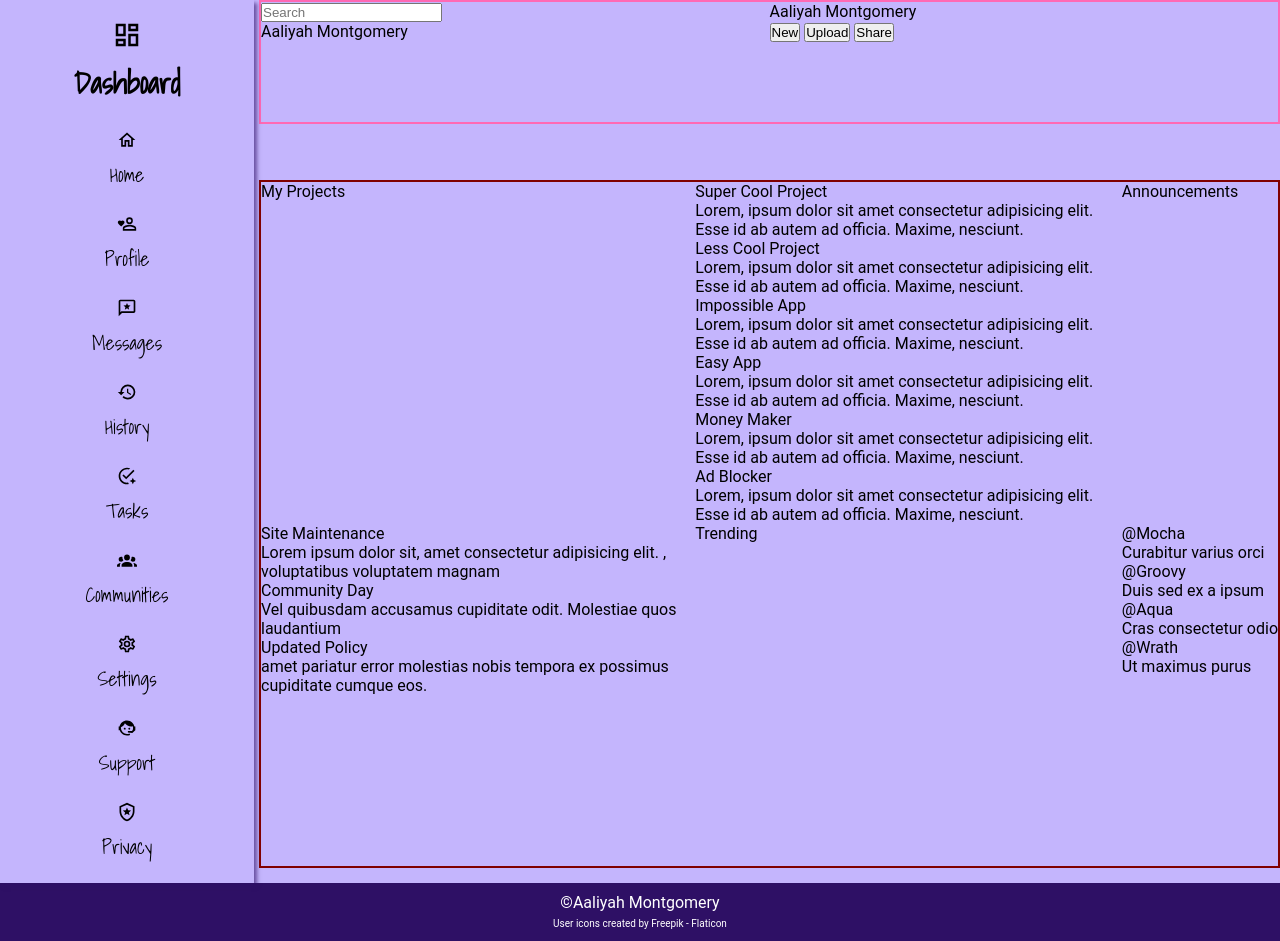
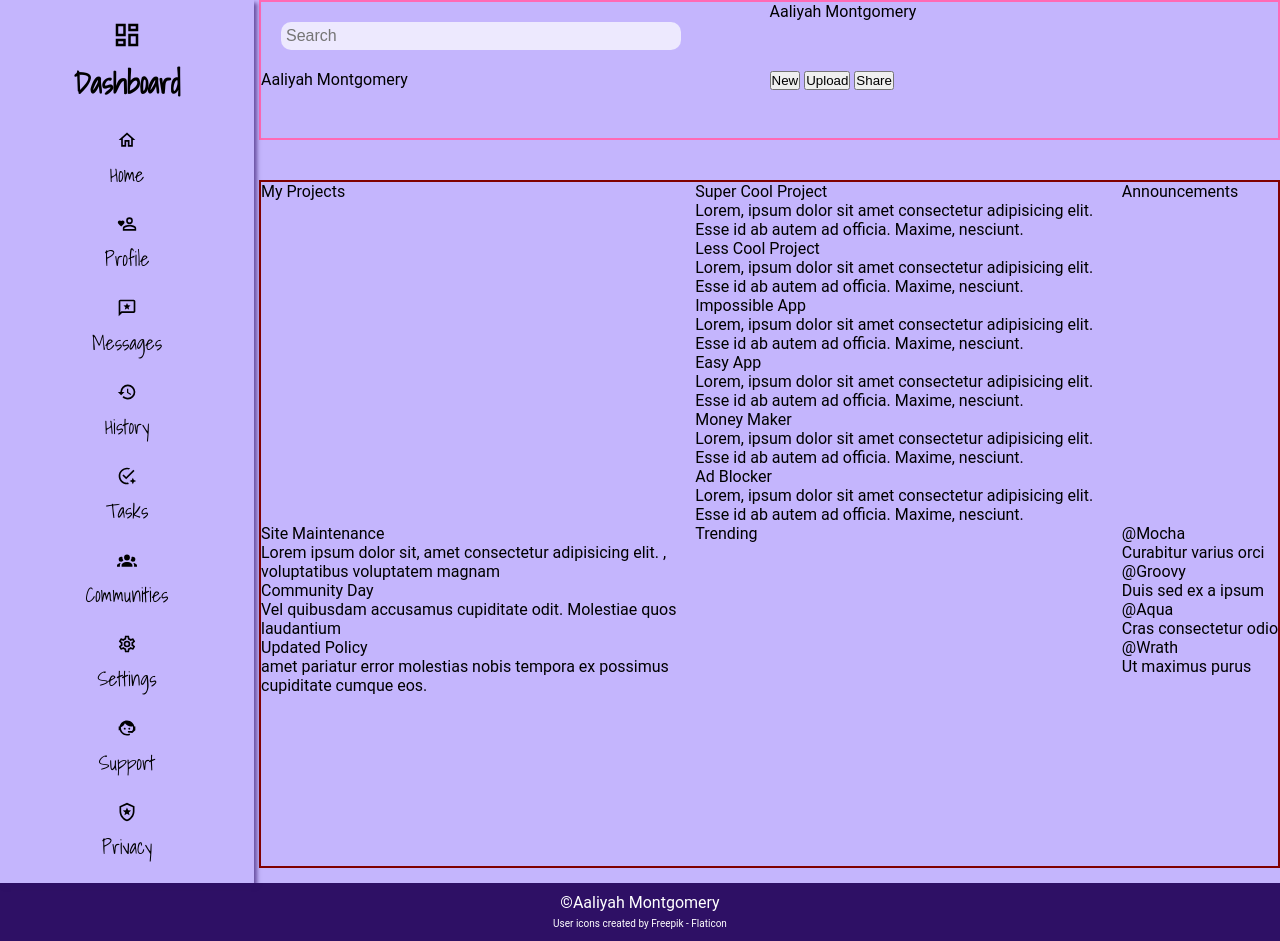
Before and after one commit to Aaliyah1699/Admin-dashboard, a plain HTML site: page index.html in a window 1280 px wide. Drawn offline with Linux system fonts and the light colour scheme.

Commit message:
styling search and removed rows in header

```diff
--- a/styles.css
+++ b/styles.css
@@ -33,7 +33,16 @@ body {
 .header-sec {
     display: grid;
     grid-template-columns: 1fr 1fr;
-    grid-template-rows: 1fr 5fr;
+    grid-template-rows: 1fr 1fr;
+}
+.search-sec input{
+    border-radius: 10px;
+    border: none;
+    background-color: #ede9fe;
+    padding: 5px;
+    margin: 20px;
+    font-size: 16px;
+    width: 400px;
 }
 
 /* section 2 sidebar */
```
